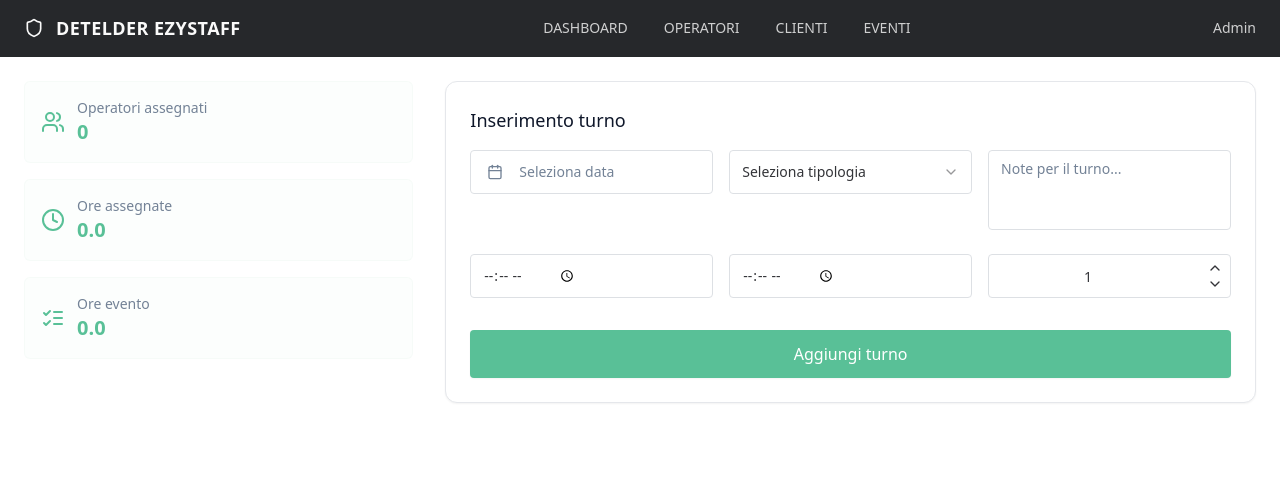
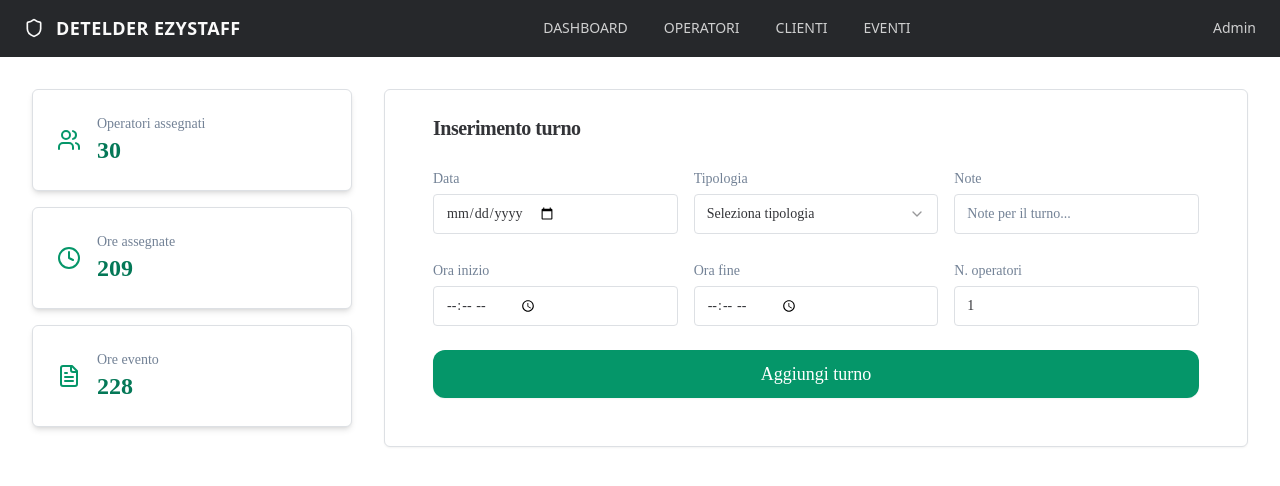
Before and after one commit to MarsOTA/operator-buddy, a React (Vite) app: page /insert-shift in a window 1280 px wide. Shown: the top 486 px of the page. Built offline with nearby package versions, Linux system fonts and the light colour scheme.

Commit message:
Update ShiftInsertPage.tsx

```diff
--- a/src/pages/ShiftInsertPage.tsx
+++ b/src/pages/ShiftInsertPage.tsx
@@ -1,69 +1,80 @@
-// src/pages/ShiftInsertPage.tsx
+import React from "react";
+import { Input } from "@/components/ui/input";
+import { Label } from "@/components/ui/label";
+import { Button } from "@/components/ui/button";
+import { CalendarIcon, ClockIcon, UsersIcon, FileTextIcon } from "lucide-react";
+import { Select, SelectContent, SelectItem, SelectTrigger, SelectValue } from "@/components/ui/select";
+import { Card, CardContent } from "@/components/ui/card";
 
-import React from "react";
-import ShiftPlanningForm from "@/components/events/ShiftPlanningForm";
-import { useAppStore } from "@/store/appStore";
-import { Users, Clock, ListChecks } from "lucide-react";
+const CounterCard = ({ icon, label, value }: { icon: React.ReactNode; label: string; value: number | string }) => (
+  <Card className="flex items-center gap-4 p-6 shadow-md">
+    <div className="text-emerald-600 text-2xl">{icon}</div>
+    <div>
+      <p className="text-muted-foreground text-sm font-medium">{label}</p>
+      <p className="text-2xl font-semibold text-emerald-700">{value}</p>
+    </div>
+  </Card>
+);
 
-const ShiftInsertPage = () => {
-  const operatorsCount = useAppStore((s) =>
-    s.shifts.reduce((acc, sh) => acc + sh.operatorIds.filter(id => id).length, 0)
-  );
-  const assignedHours = useAppStore((s) =>
-    s.shifts.reduce((acc, sh) => {
-      const h =
-        (new Date(`2000-01-01T${sh.endTime}`).getTime() -
-          new Date(`2000-01-01T${sh.startTime}`).getTime()) /
-        (1000 * 60 * 60);
-      const assigned = sh.operatorIds.filter(id => id).length;
-      return acc + h * assigned;
-    }, 0).toFixed(1)
-  );
-  const totalEventHours = useAppStore((s) =>
-    s.shifts.reduce((acc, sh) => {
-      const h =
-        (new Date(`2000-01-01T${sh.endTime}`).getTime() -
-          new Date(`2000-01-01T${sh.startTime}`).getTime()) /
-        (1000 * 60 * 60);
-      return acc + h * sh.requiredOperators;
-    }, 0).toFixed(1)
-  );
-
+export default function ShiftInsertPage() {
   return (
-    <main className="container mx-auto p-6 grid grid-cols-1 md:grid-cols-3 gap-8">
-      {/* Colonna contatori */}
-      <div className="space-y-4">
-        <div className="bg-accent/20 rounded-lg p-4 border border-accent/40 flex items-center gap-3">
-          <Users className="h-6 w-6 text-primary" />
-          <div>
-            <p className="text-sm text-muted-foreground">Operatori assegnati</p>
-            <p className="text-xl font-semibold text-primary">{operatorsCount}</p>
-          </div>
-        </div>
-        <div className="bg-accent/20 rounded-lg p-4 border border-accent/40 flex items-center gap-3">
-          <Clock className="h-6 w-6 text-primary" />
-          <div>
-            <p className="text-sm text-muted-foreground">Ore assegnate</p>
-            <p className="text-xl font-semibold text-primary">{assignedHours}</p>
-          </div>
-        </div>
-        <div className="bg-accent/20 rounded-lg p-4 border border-accent/40 flex items-center gap-3">
-          <ListChecks className="h-6 w-6 text-primary" />
-          <div>
-            <p className="text-sm text-muted-foreground">Ore evento</p>
-            <p className="text-xl font-semibold text-primary">{totalEventHours}</p>
-          </div>
-        </div>
+    <div className="flex flex-col lg:flex-row gap-8 p-8 font-[Mulish]">
+      <div className="space-y-4 w-full max-w-xs">
+        <CounterCard icon={<UsersIcon />} label="Operatori assegnati" value={30} />
+        <CounterCard icon={<ClockIcon />} label="Ore assegnate" value={209} />
+        <CounterCard icon={<FileTextIcon />} label="Ore evento" value={228} />
       </div>
 
-      {/* Colonna form */}
-      <div className="md:col-span-2">
-        <ShiftPlanningForm onSubmit={(values) => {
-          // Inserisci qui il createShift come fai ora
-        }} />
+      <div className="flex-1">
+        <Card className="p-6">
+          <CardContent className="space-y-6">
+            <h2 className="text-xl font-semibold tracking-tight">Inserimento turno</h2>
+
+            <div className="grid grid-cols-1 md:grid-cols-3 gap-4">
+              <div className="space-y-1">
+                <Label className="text-muted-foreground">Data</Label>
+                <Input type="date" className="rounded-md" />
+              </div>
+              <div className="space-y-1">
+                <Label className="text-muted-foreground">Tipologia</Label>
+                <Select>
+                  <SelectTrigger>
+                    <SelectValue placeholder="Seleziona tipologia" />
+                  </SelectTrigger>
+                  <SelectContent>
+                    <SelectItem value="doorman">Doorman</SelectItem>
+                    <SelectItem value="presidio">Presidio</SelectItem>
+                    <SelectItem value="gpg">GPG</SelectItem>
+                  </SelectContent>
+                </Select>
+              </div>
+              <div className="space-y-1">
+                <Label className="text-muted-foreground">Note</Label>
+                <Input placeholder="Note per il turno..." className="rounded-md" />
+              </div>
+            </div>
+
+            <div className="grid grid-cols-1 md:grid-cols-3 gap-4">
+              <div className="space-y-1">
+                <Label className="text-muted-foreground">Ora inizio</Label>
+                <Input type="time" className="rounded-md" />
+              </div>
+              <div className="space-y-1">
+                <Label className="text-muted-foreground">Ora fine</Label>
+                <Input type="time" className="rounded-md" />
+              </div>
+              <div className="space-y-1">
+                <Label className="text-muted-foreground">N. operatori</Label>
+                <Input type="number" min={1} defaultValue={1} className="rounded-md" />
+              </div>
+            </div>
+
+            <Button className="w-full mt-4 bg-emerald-600 hover:bg-emerald-700 text-white text-lg py-6 rounded-xl">
+              Aggiungi turno
+            </Button>
+          </CardContent>
+        </Card>
       </div>
-    </main>
+    </div>
   );
-};
-
-export default ShiftInsertPage;
+}
```
